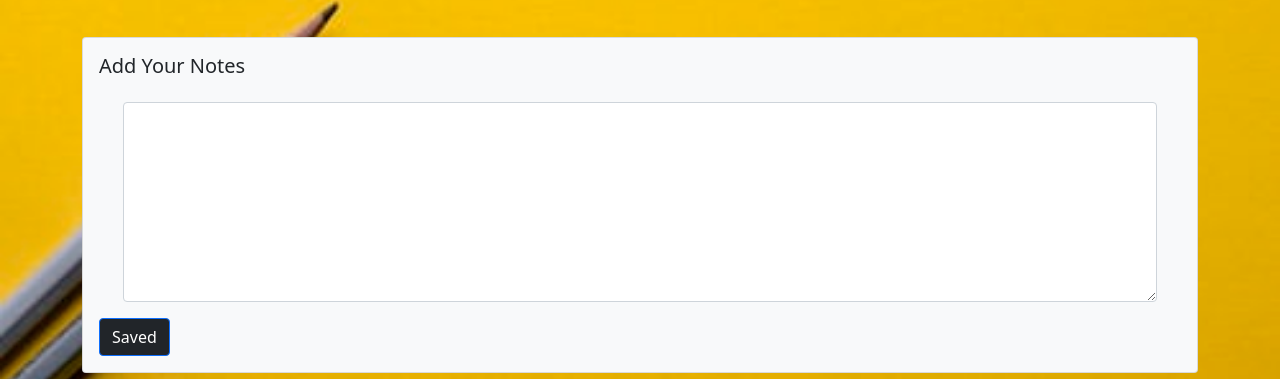
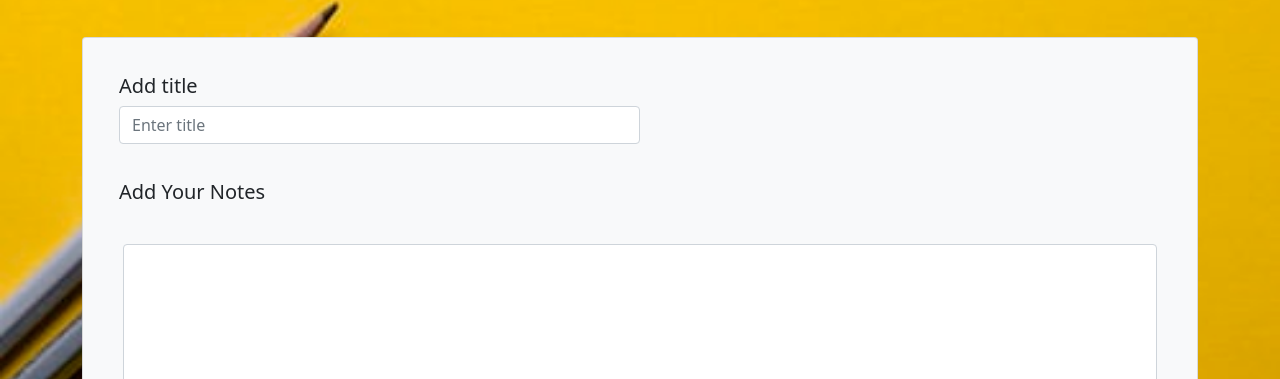
Before and after one commit to csk-5652/Notex, a plain HTML site: page index.html in a window 1280 px wide. Shown: the part 131-510 px from the top of the page. Drawn offline with nearby package versions, Linux system fonts and the light colour scheme.

Commit message:
Update index.html

```diff
--- a/index.html
+++ b/index.html
@@ -40,8 +40,13 @@
           <h1 id="typ" style="text-align: center;"></h1>
           <div class="card mt-5 bg-light" >
             <div class="card-body" >
-              <h5 class="card-title">Add Your Notes</h5>
-              <div class="mb-3 m-4">
+              <div class="form-group p-3 m-1">
+                <h5 class="card-title">Add title</h5>
+                <input type="text" style=" width: 50%;" class="form-control" id="addTitle" aria-describedby="title"
+                    placeholder="Enter title">
+            </div>
+              <h5 class="card-title p-3 m-1 ">Add Your Notes</h5>
+              <div class="mb-3 m-4 ">
 
                 <textarea class="form-control py-5" id="add-txt" rows="3" style="margin-top: 0px; margin-bottom: 0px; height: 200px;"></textarea>
               </div>
```
